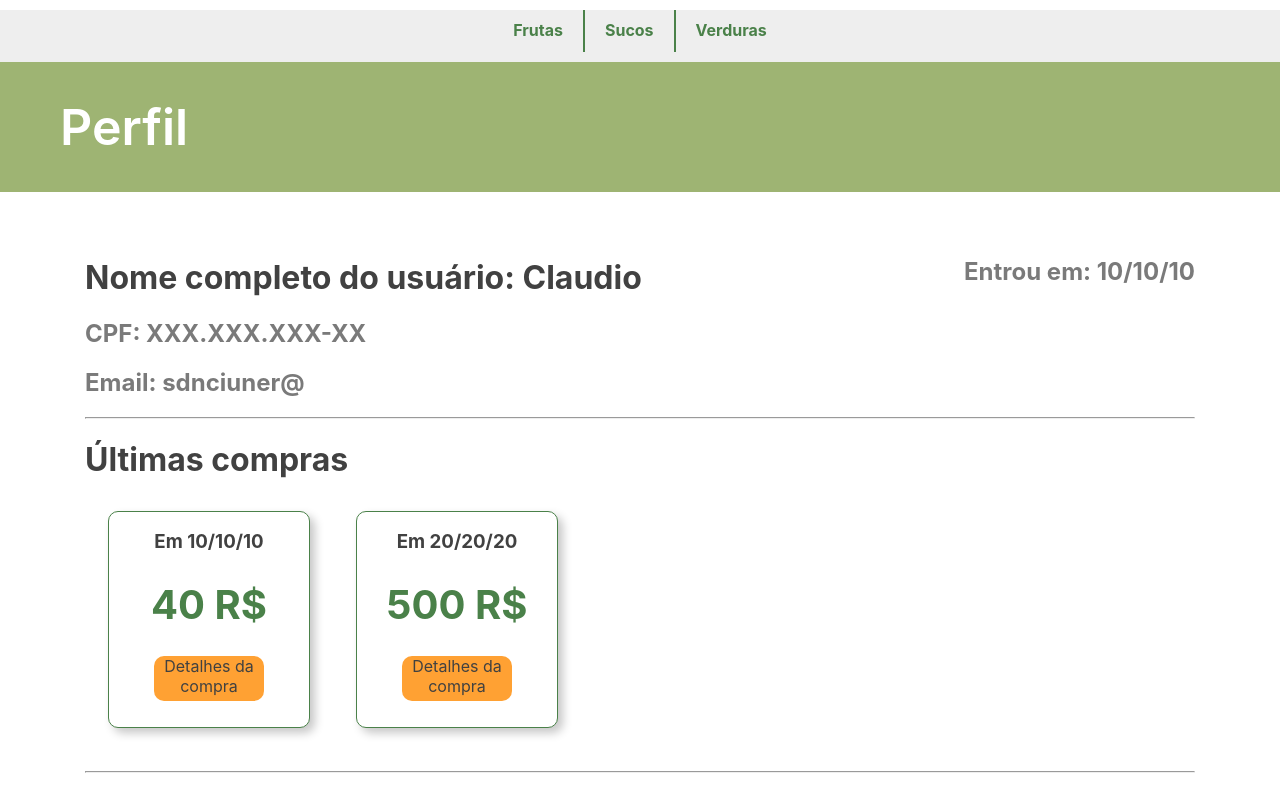
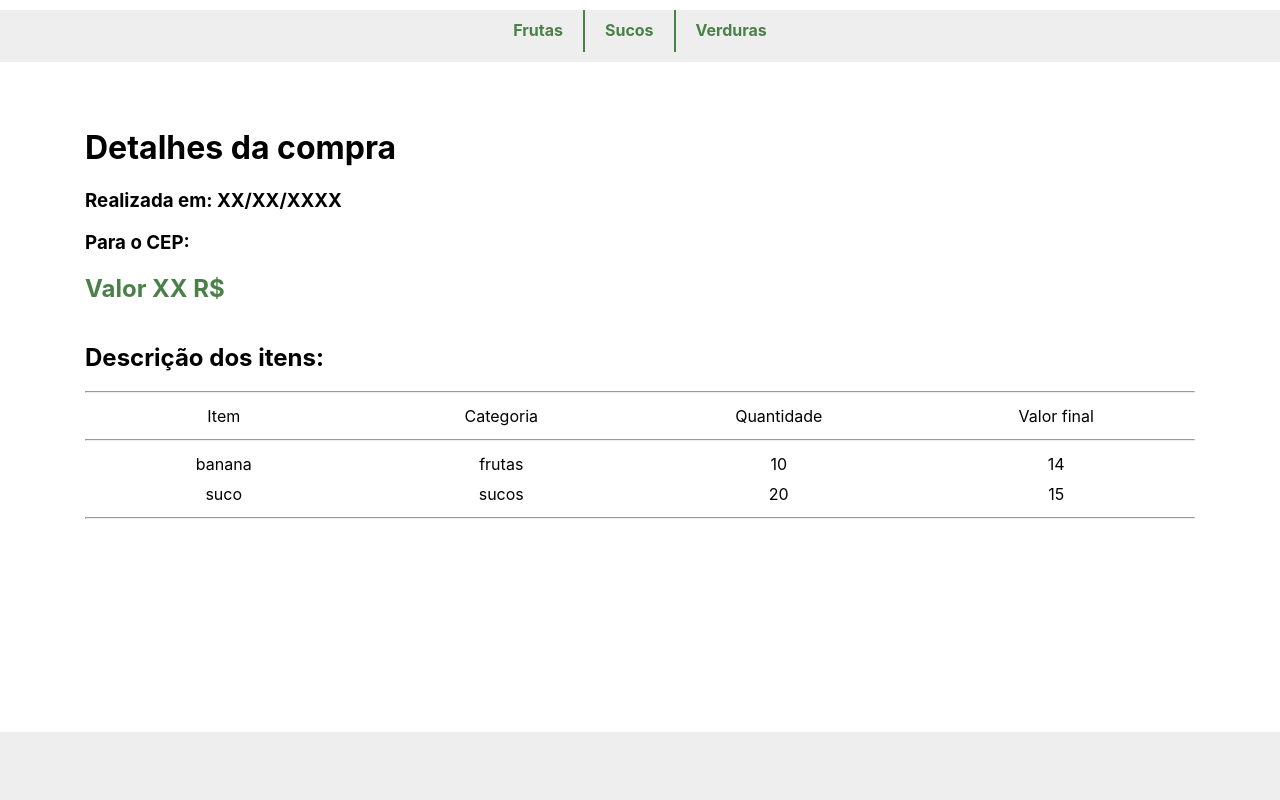
Before and after one commit to theosant/Hortifood, a React (Create React App) app in the folder app/: page / in a window 1280 px wide. Shown: the top 800 px of the page. Built offline with nearby package versions, Linux system fonts and the light colour scheme.

Commit message:
pag detalhes da compra

```diff
--- a/app/src/components/SiteSections/index.jsx
+++ b/app/src/components/SiteSections/index.jsx
@@ -1,15 +1,15 @@
 import React from "react";
 import './index.css'
 
-const SiteSections = (props) =>{
+const SiteSections = ({ type }) =>{
     // console.log(props.type);
-    if(props.type === "regular"){
+    if(type === "regular"){
 
         return (
             <div className="background_site_sections regular">
-                <a href="./index.css" class="frutas">Frutas</a>
-                <a href="./index.css" class="sucos">Sucos</a>
-                <a href="./index.css" class="verduras">Verduras</a>
+                <a href="./index.css">Frutas</a>
+                <a href="./index.css" className="sucos">Sucos</a>
+                <a href="./index.css">Verduras</a>
             </div>
         )
 
--- a/app/src/index.js
+++ b/app/src/index.js
@@ -6,7 +6,8 @@ import reportWebVitals from './reportWebVitals';
 // import AboutUs from './aboutus';
 // import Login from './login';
 // import Product from './product';
-import Perfil from './perfil';
+// import Perfil from './perfil';
+import PurchaseDetails from "./purchasedetails"
 
 const root = ReactDOM.createRoot(document.getElementById('root'));
 
@@ -15,22 +16,22 @@ const root = ReactDOM.createRoot(document.getElementById('root'));
 //   price: 40,
 // }
 
-const user = {
-    name: "Claudio",
-    email: "sdnciuner@",
-    entered: "10/10/10",
-    cpf: "XXX.XXX.XXX-XX",
-    purchases: [
-      {
-        price: "40",
-        date: "10/10/10",
-      },
-      {
-        price: "500",
-        date: "20/20/20",
-      },
-    ]
-}
+// const user = {
+//     name: "Claudio",
+//     email: "sdnciuner@",
+//     entered: "10/10/10",
+//     cpf: "XXX.XXX.XXX-XX",
+//     purchases: [
+//       {
+//         price: "40",
+//         date: "10/10/10",
+//       },
+//       {
+//         price: "500",
+//         date: "20/20/20",
+//       },
+//     ]
+// }
 
 root.render(
   <React.StrictMode>
@@ -38,7 +39,8 @@ root.render(
     {/* <AboutUs /> */}
     {/* <Login /> */}
     {/* <Product Product = {product}/> */}
-    <Perfil user = {user} />
+    {/* <Perfil user = {user} /> */}
+    <PurchaseDetails />
   </React.StrictMode>
 );
 
--- /dev/null
+++ b/app/src/purchasedetails.jsx
@@ -0,0 +1,51 @@
+import React from "react";
+import './styles/purchasedetails.css'
+import Footer from './components/Footer';
+import SiteSections from './components/SiteSections'
+
+const PurchaseDetails = () =>{
+
+    const purchase_details = [{
+            item: "banana",
+            price: "10",
+            category: "frutas",
+            final_price: "14",
+        },
+        {
+            item: "suco",
+            price: "20",
+            category: "sucos",
+            final_price: "15",
+        },
+    ]
+
+    return (
+        <div style={{ backgroundColor: "#EEEEEE" }}>
+            <SiteSections type = "regular"/>
+            <div className="purchase_details_background">
+                <h1>Detalhes da compra</h1>
+                <h3>Realizada em: XX/XX/XXXX</h3>
+                <h3>Para o CEP: </h3>
+                <h2 id="price">Valor XX R$</h2>
+                <h2 style={{ marginTop: "40px" }}>Descrição dos itens:</h2>
+                <hr /> <table className="purchase_details_table">
+                    <tr>
+                        <td>Item</td><td>Categoria</td><td>Quantidade</td><td>Valor final</td>
+                    </tr>
+                </table>
+                <hr />
+                {purchase_details.map((p) => (
+                    <div> <table className="purchase_details_table">
+                        <tr>
+                            <td>{p.item}</td><td>{p.category}</td><td>{p.price}</td><td>{p.final_price}</td>
+                        </tr>
+                    </table> </div>
+                ))}
+                <hr />
+            </div>
+            <Footer />
+        </div>
+    )
+}
+
+export default PurchaseDetails;
--- /dev/null
+++ b/app/src/styles/purchasedetails.css
@@ -0,0 +1,21 @@
+.purchase_details_background{
+    background-color: white;
+    min-height: 550px;
+    margin-bottom: 70px;
+    padding: 45px 85px 75px 85px;
+}
+
+#price{
+    color: #4A8149;
+}
+
+.purchase_details_table{
+    width: 100%;
+    border-collapse: collapse;
+}
+
+.purchase_details_table td{
+    width: 25%; /* Defina a largura desejada para cada coluna */
+    text-align: center;
+    padding: 5px;
+}
```
